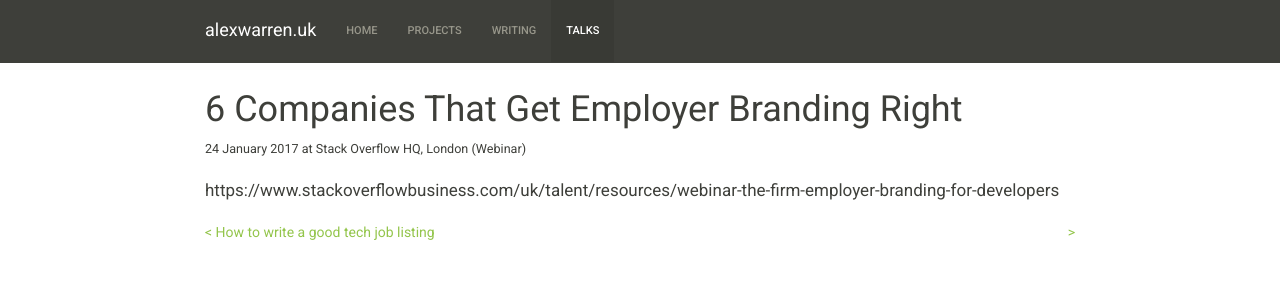
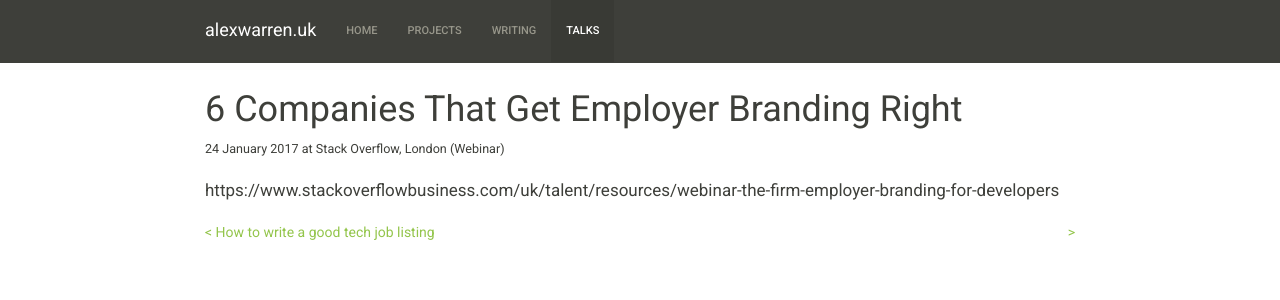
Before and after one commit to alexwarren/alexwarren.github.io, a Jekyll site: the page built from _talks/2017-01-24-employer-branding.md, in a window 1280 px wide. Shown: the top 300 px of the page. Built offline with Jekyll 4.4.1, drawn with Linux system fonts in a browser that asks for light colours; nearby versions of some CDN libraries.

```diff
--- a/_talks/2017-01-24-employer-branding.md
+++ b/_talks/2017-01-24-employer-branding.md
@@ -2,7 +2,7 @@
 layout: talk
 title: 6 Companies That Get Employer Branding Right
 slug: employer-branding
-location: Stack Overflow HQ, London (Webinar)
+location: Stack Overflow, London (Webinar)
 ---
 
 https://www.stackoverflowbusiness.com/uk/talent/resources/webinar-the-firm-employer-branding-for-developers
```
Also changed, not shown: _talks/2015-06-16-how-to-be-awesome.md (+1 -1 lines), _talks/2016-05-25-how-to-be-awesome.md (added, +8 -0 lines), _talks/2016-12-05-how-to-write-a-good-tech-job-listing.md (+1 -1 lines), talks/index.md (+4 -1 lines).
